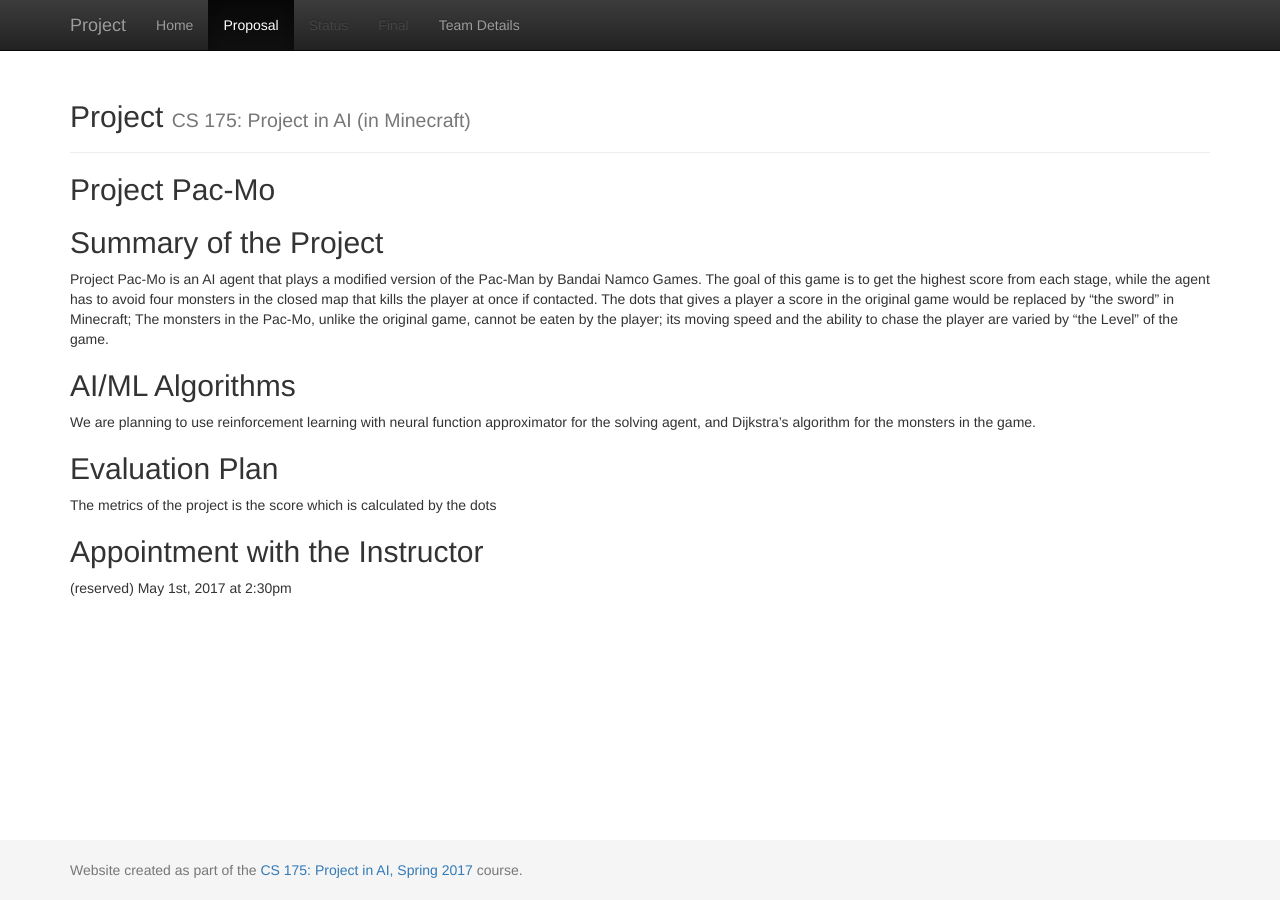
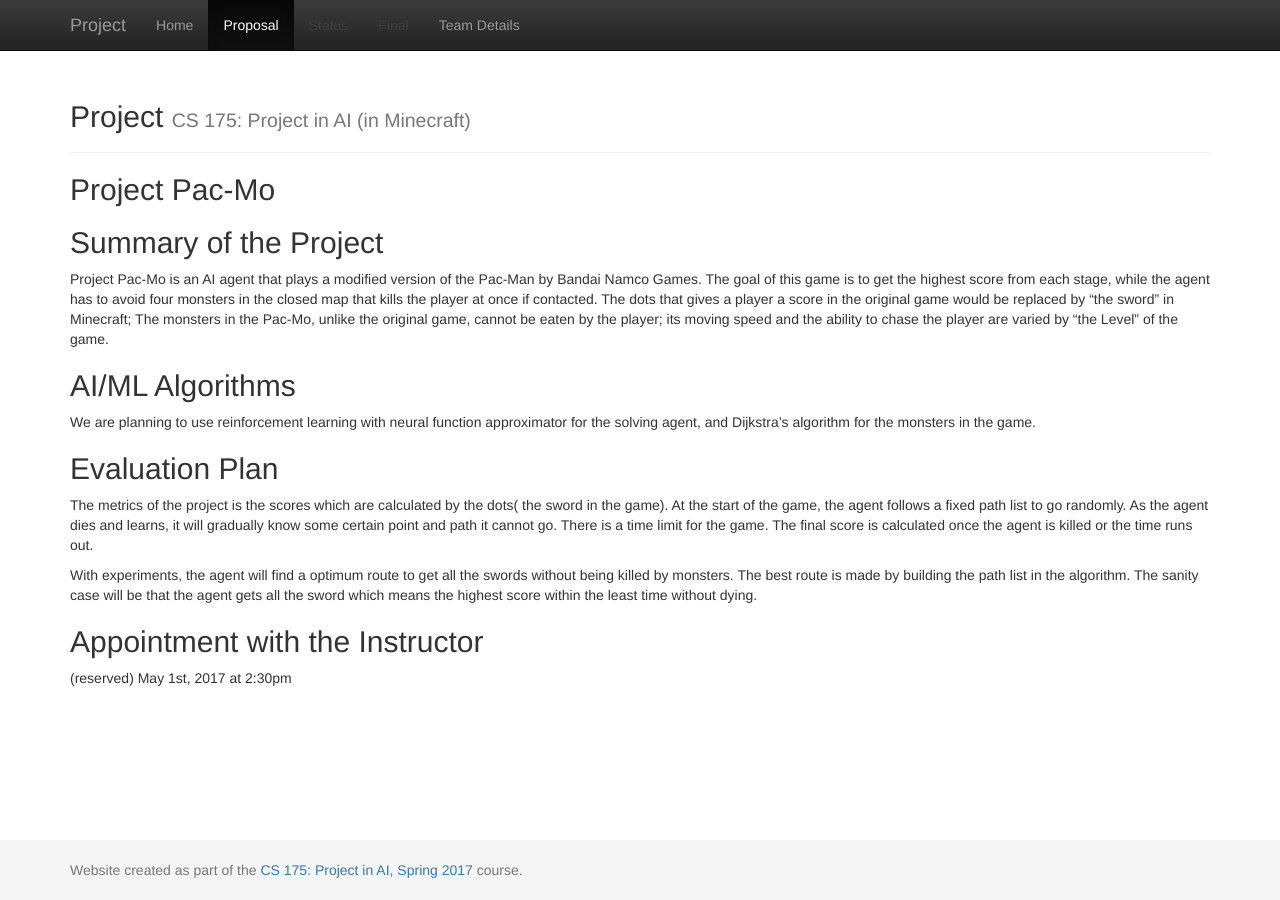
Before and after one commit to qdingqim/Pac-mo, a Jekyll site: the page built from docs/proposal.md, in a window 1280 px wide. Built offline with Jekyll 4.4.1, drawn with Linux system fonts in a browser that asks for light colours.

Commit message:
Update proposal.md

```diff
--- a/docs/proposal.md
+++ b/docs/proposal.md
@@ -11,7 +11,9 @@ Project Pac-Mo is an AI agent that plays a modified version of the Pac-Man by Ba
 We are planning to use reinforcement learning with neural function approximator for the solving agent, and Dijkstra's algorithm for the monsters in the game.
 
 ## Evaluation Plan
-The metrics of the project is the score which is calculated by the dots
+The metrics of the project is the scores which are calculated by the dots( the sword in the game). At the start of the game, the agent follows a fixed path list to go randomly. As the agent dies and learns, it will gradually know some certain point and path it cannot go. There is a time limit for the game. The final score is calculated once the agent is killed or the time runs out.
+
+With experiments, the agent will find a optimum route to get all the swords without being killed by monsters. The best route is made by building the path list in the algorithm. The sanity case will be that the agent gets all the sword which means the highest score within the least time without dying.
 
 ## Appointment with the Instructor
 (reserved) May 1st, 2017 at 2:30pm
```
